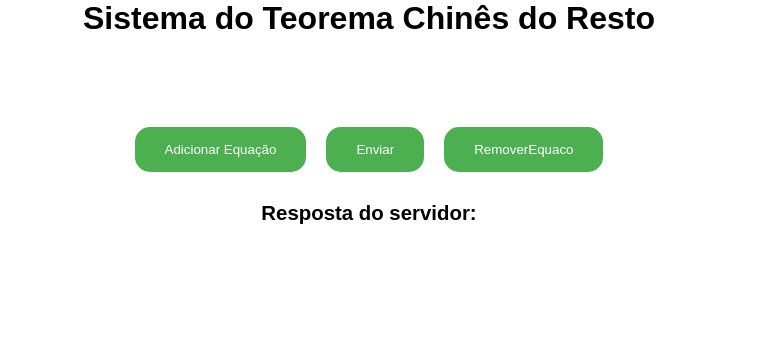
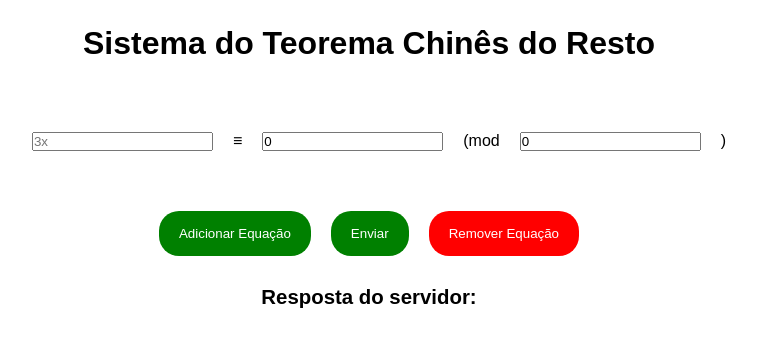
Before and after one commit to nicolaskayamori/projeto-fmcc2, a React (Vite) app in the folder frontfmcc2/: page / in a window 1280 px wide. Shown: the top 346 px of the page, without its empty margins (271-1028 px from the left). Built offline with nearby package versions, Linux system fonts and the light colour scheme; a web font is replaced by a local one.

Commit message:
feat: finalizando o front

```diff
--- a/frontfmcc2/package.json
+++ b/frontfmcc2/package.json
@@ -11,7 +11,8 @@
   },
   "dependencies": {
     "react": "^19.1.0",
-    "react-dom": "^19.1.0"
+    "react-dom": "^19.1.0",
+    "react-icons": "^5.5.0"
   },
   "devDependencies": {
     "@eslint/js": "^9.21.0",
--- a/frontfmcc2/src/App.jsx
+++ b/frontfmcc2/src/App.jsx
@@ -1,9 +1,11 @@
 import { useState } from 'react';
 import Equation from './components/resultado/Equation';
+import { FaExclamationTriangle } from 'react-icons/fa';
 
 function App() {
-  const [equations, setEquations] = useState([]);
+  const [equations, setEquations] = useState([{ left: '', right: 0, mod: 0 }]);
   const [serverResponse, setServerResponse] = useState('');
+  const [mostraPopup, setMostraPopup] = useState(false);
 
   // Função para adicionar uma nova equação
   const addEquation = () => {
@@ -12,9 +14,13 @@ function App() {
   };
 
   const removeEquation = () => {
+    if (equations.length > 1) {
       setEquations(equations.slice(0, -1));
       setServerResponse('');
-      }
+    } else {
+      setMostraPopup(true); // Mostra o popup
+    }
+    };
 
   // Função para atualizar uma equação específica com base no índice
   const updateEquation = (index, updatedData) => {
@@ -44,10 +50,28 @@ function App() {
       }
   };
 
+  const Popup = () => {
+    const [isClosing, setIsClosing] = useState(false);
+
+    const handleClose = () => {
+      setIsClosing(true);
+      setTimeout(() => setMostraPopup(false), 200); // Tempo igual à duração da animação
+    };
+
+    return (
+      <div className={`popup-overlay ${isClosing ? 'closing' : ''}`}>
+        <div className={`popup-content popup-animation ${isClosing ? 'closing' : ''}`}>
+          <FaExclamationTriangle className="popup-icon" />
+          <p>Você não pode remover a única equação restante!</p>
+          <button onClick={handleClose}>Fechar</button>
+        </div>
+      </div>
+    );
+  };
+
   return (
     <>
       <h1 className="titulo">Sistema do Teorema Chinês do Resto</h1>
-
       {/* Mapeia as equações e renderiza um campo de input para cada uma */}
       {equations.map((equation, index) => (
         <Equation
@@ -62,8 +86,8 @@ function App() {
         <button className="buttonEquation" onClick={addEquation}>
           Adicionar Equação
         </button>
-        <button onClick={resolveTeorema}>Enviar</button>
-        <button onClick={removeEquation}>RemoverEquaco</button>
+        <button className='buttonSubmit' onClick={resolveTeorema}>Enviar</button>
+        <button className='buttonRemove' onClick={removeEquation}>Remover Equação</button>
       </div>
 
       <div className="resposta">
@@ -74,6 +98,7 @@ function App() {
             ))}
           </div>
       </div>
+      {mostraPopup && <Popup />}
     </>
   );
 }
--- a/frontfmcc2/src/components/resultado/Equation.jsx
+++ b/frontfmcc2/src/components/resultado/Equation.jsx
@@ -1,9 +1,42 @@
 import React from 'react';
 
 const Equation = ({ index, data, updateEquation }) => {
-  const handleChange = (field, value) => {
-    const updated = { ...data, [field]: field === 'left' ? value : Number(value) };
-    updateEquation(index, updated);  // Chama a função de atualização passada como prop
+  // Validação para o campo left (formato como "7x", "-12x", etc.)
+  const handleLeftChange = (e) => {
+    const value = e.target.value;
+    // Permite: números inteiros (positivos ou negativos) seguidos de 'x'
+    if (/^-?\d*x?$/.test(value)) {
+      const updated = { ...data, left: value };
+      updateEquation(index, updated);
+    }
+  };
+
+  // Validação para números inteiros (right)
+  const handleRightChange = (e) => {
+    const value = e.target.value;
+    // Permite apenas inteiros (positivos ou negativos)
+    if (/^-?\d*$/.test(value)) {
+      const updated = { ...data, right: value === '' ? '' : Number(value) };
+      updateEquation(index, updated);
+    }
+  };
+
+  // Validação para módulo (números positivos)
+  const handleModChange = (e) => {
+    const value = e.target.value;
+    // Permite apenas números positivos (sem sinal)
+    if (/^\d*$/.test(value)) {
+      const updated = { ...data, mod: value === '' ? '' : Number(value) };
+      updateEquation(index, updated);
+    }
+  };
+
+  // Garante que o campo left sempre termine com 'x'
+  const handleLeftBlur = () => {
+    if (data.left && !data.left.endsWith('x')) {
+      const updated = { ...data, left: data.left + 'x' };
+      updateEquation(index, updated);
+    }
   };
 
   return (
@@ -12,21 +45,22 @@ const Equation = ({ index, data, updateEquation }) => {
         type="text"
         placeholder="3x"
         value={data.left}
-        onChange={(e) => handleChange('left', e.target.value)}  // Atualiza o valor
+        onChange={handleLeftChange}
+        onBlur={handleLeftBlur}
       />
       <p>≡</p>
       <input
-        type="number"
+        type="text"
         placeholder="5"
         value={data.right}
-        onChange={(e) => handleChange('right', e.target.value)}  // Atualiza o valor
+        onChange={handleRightChange}
       />
       <p>(mod</p>
       <input
-        type="number"
+        type="text"
         placeholder="10"
         value={data.mod}
-        onChange={(e) => handleChange('mod', e.target.value)}  // Atualiza o valor
+        onChange={handleModChange}
       />
       <p>)</p>
     </div>
--- a/frontfmcc2/src/index.css
+++ b/frontfmcc2/src/index.css
@@ -5,6 +5,7 @@
 }
 
 .titulo {
+  margin-top: 25px;
   text-align: center;
   padding-bottom: 50px;
 }
@@ -39,23 +40,36 @@
 
 button {
   margin-top: 20px;
-  padding: 15px 30px;
-  border-radius: 15px;
-  background-color: #4CAF50; /* Cor do botão */
+  padding: 15px 20px;
+  border-radius: 20px;
+  background-color: green; /* Cor do botão */
   color: white;
-  border: none;
+  border: none
 }
+
+.buttonRemove {
+  background-color: red;
+}
+
 
 button:hover {
   cursor: pointer;
   background-color: #45a049; /* Cor mais escura no hover */
 }
 
-button:focus {
+.buttonSubmit:focus, .buttonEquation:focus {
   outline: 2px solid #4CAF50;
   outline-offset: 2px;
 }
 
+.buttonRemove:hover {
+  background-color: rgb(248, 73, 73);
+}
+
+.buttonRemove:focus {
+  outline: 2px solid rgb(248, 73, 73);
+  outline-offset: 2px;
+}
 .resposta  {
   font-size: 0.85rem;
   display: flex;
@@ -64,3 +78,60 @@ button:focus {
   margin-top: 30px;
   text-align: center; /* Centraliza o texto dentro da div */
 }
+
+.popup-overlay {
+  position: fixed;
+  top: 0;
+  left: 0;
+  right: 0;
+  bottom: 0;
+  background-color: rgba(0, 0, 0, 0.5);
+  display: flex;
+  justify-content: center;
+  align-items: center;
+  z-index: 1000;
+  opacity: 0;
+  animation: fadeIn 0.3s ease-in-out forwards;
+}
+
+.popup-content {
+  background-color: white;
+  padding: 25px;
+  border-radius: 8px;
+  text-align: center;
+  box-shadow: 0 4px 20px rgba(0, 0, 0, 0.15);
+  transform: scale(0.9);
+  animation: scaleUp 0.2s ease-out 0.1s forwards;
+}
+
+.popup-icon {
+  color: #ff9800;
+  font-size: 2.5rem;
+  margin-bottom: 10px;
+}
+
+/* Animações */
+@keyframes fadeIn {
+  to { opacity: 1; }
+}
+
+@keyframes scaleUp {
+  to { transform: scale(1); }
+}
+
+/* Fade-out quando fechar */
+.popup-overlay.closing {
+  animation: fadeOut 0.2s ease-out forwards;
+}
+
+.popup-content.closing {
+  animation: scaleDown 0.2s ease-out forwards;
+}
+
+@keyframes fadeOut {
+  to { opacity: 0; }
+}
+
+@keyframes scaleDown {
+  to { transform: scale(0.9); }
+}
```
Also changed, not shown: 1 other file (tests, documents, lock files or other folders).
